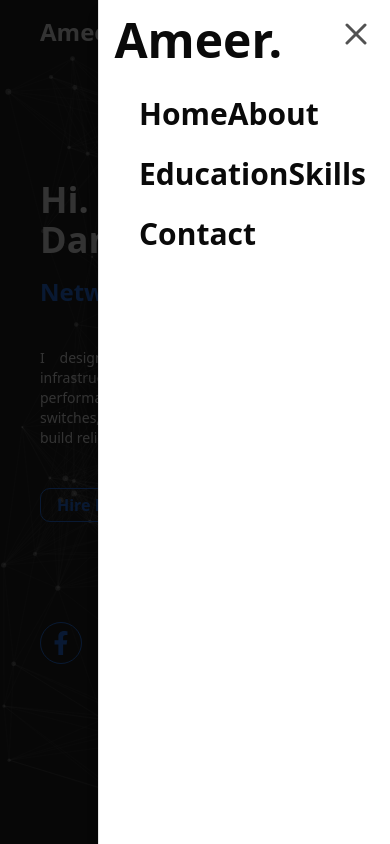
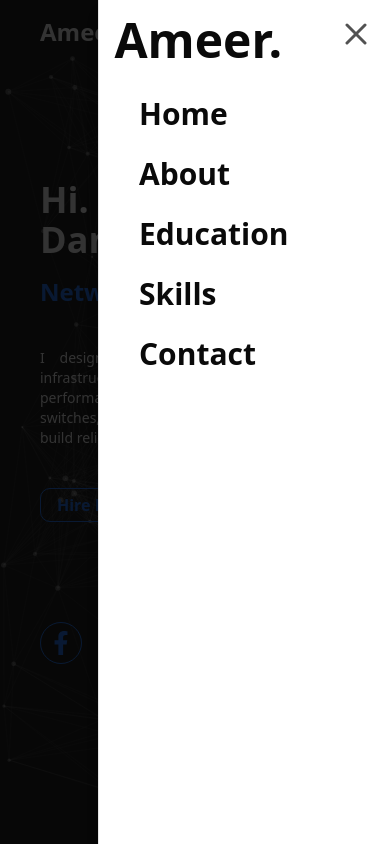
Before and after one commit to NikPrivate/ameerportfolio, a React (Vite) app: page / in a window 390 px wide. Both pictures are taken after a click on the button 340 px from the left and 29 px from the top of the page. Shown: the top 844 px of the page. Built offline with nearby package versions, Linux system fonts and the light colour scheme.

Commit message:
fix UI on MobileNav

```diff
--- a/src/components/MobileNav.jsx
+++ b/src/components/MobileNav.jsx
@@ -59,6 +59,7 @@ const MobileNav = ({ refs }) => {
               </SheetTitle>
             </SheetHeader>
             <div className="pl-10 space-y-6">
+              <div>
                 <SheetClose asChild>
                   <button
                     className="text-3xl font-sans font-bold hover:text-blue-500 cursor-pointer"
@@ -67,6 +68,8 @@ const MobileNav = ({ refs }) => {
                     Home
                   </button>
                 </SheetClose>
+              </div>
+              <div>
                 <SheetClose asChild>
                   <button
                     className="text-3xl font-sans font-bold hover:text-blue-500 cursor-pointer"
@@ -75,6 +78,8 @@ const MobileNav = ({ refs }) => {
                     About
                   </button>
                 </SheetClose>
+              </div>
+              <div>
                 <SheetClose asChild>
                   <button
                     className="text-3xl font-sans font-bold hover:text-blue-500 cursor-pointer"
@@ -83,6 +88,8 @@ const MobileNav = ({ refs }) => {
                     Education
                   </button>
                 </SheetClose>
+              </div>
+              <div>
                 <SheetClose asChild>
                   <button
                     className="text-3xl font-sans font-bold hover:text-blue-500 cursor-pointer"
@@ -91,6 +98,8 @@ const MobileNav = ({ refs }) => {
                     Skills
                   </button>
                 </SheetClose>
+              </div>
+              <div>
                 <SheetClose asChild>
                   <button
                     className="text-3xl font-sans font-bold hover:text-blue-500 cursor-pointer"
@@ -100,6 +109,7 @@ const MobileNav = ({ refs }) => {
                   </button>
                 </SheetClose>
               </div>
+            </div>
           </SheetContent>
         </Sheet>
       </div>
```
Lines whose indentation alone changed are shown as unchanged.
